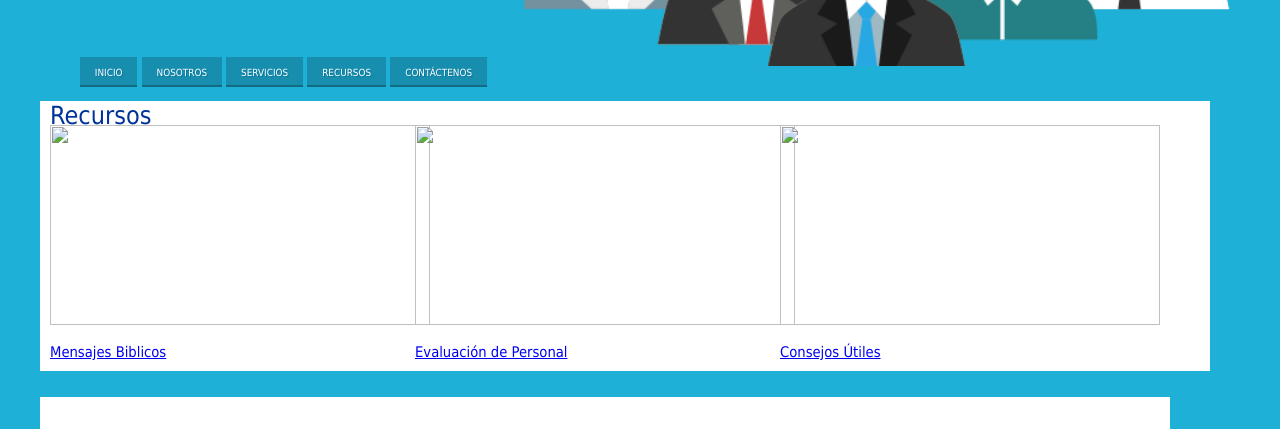
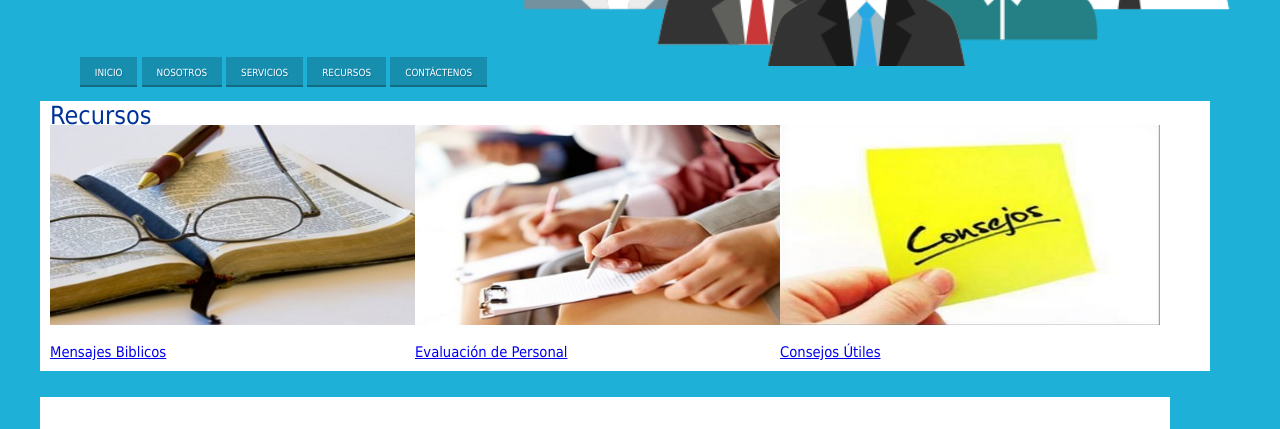
Before and after one commit to ezequiel-78/Laboratorio-Lopez, a plain HTML site: page Recursos.html in a window 1280 px wide. Shown: the part 363-792 px from the top of the page. Drawn offline with Linux system fonts and the light colour scheme.

Commit message:
Update Recursos.html

```diff
--- a/Recursos.html
+++ b/Recursos.html
@@ -29,15 +29,15 @@
     <section id="seccion">
     	<header id="subtitulo2">Recursos</header>
     <aside id="columna">
-    	<img src="../img/recurso1.jpg" id="imagen"/>
+    	<img src="recurso1.jpg" id="imagen"/>
     	<p><a href="#biblicos">Mensajes Biblicos</a></p>
     </aside>
     <aside id="columna">
-    	<img src="../img/recurso2.jpg" id="imagen"/>
+    	<img src="recurso2.jpg" id="imagen"/>
     	<p><a href="#evaluacion">Evaluación de Personal</a></p>
     </aside>
     <aside id="columna">
-    	<img src="../img/recurso3.jpg" id="imagen"/>
+    	<img src="recurso3.jpg" id="imagen"/>
     	<p><a href="#consejos">Consejos Útiles</a></p>
     </aside>
     </section>
```
